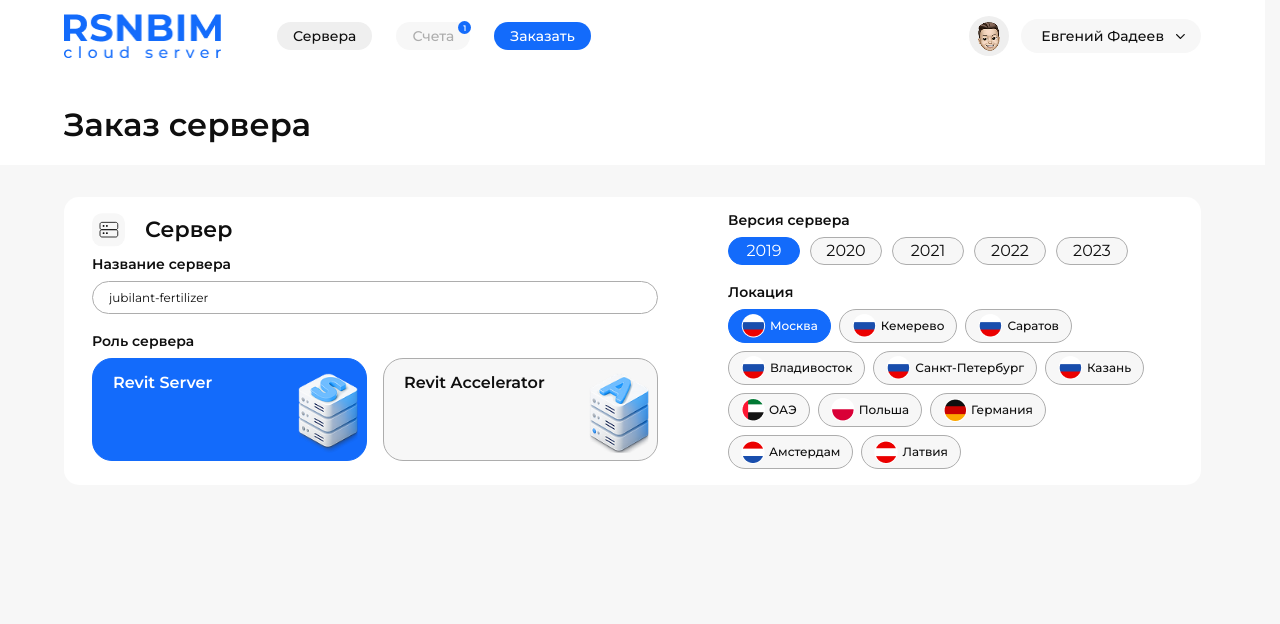
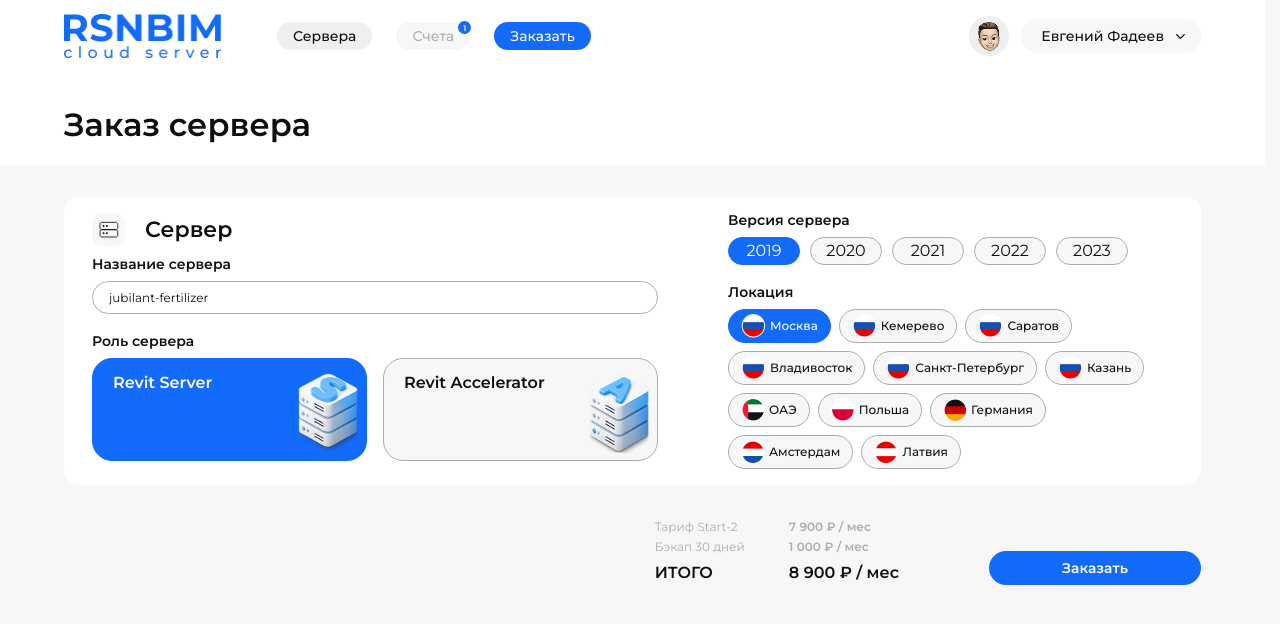
Before and after one commit to wispoz/RSNBIM-template, a Nuxt app: page /order in a window 1280 px wide. Shown: the top 624 px of the page. Built offline with nearby package versions, Linux system fonts and the light colour scheme.

Commit message:
upd order

```diff
--- a/app/pages/order.vue
+++ b/app/pages/order.vue
@@ -121,6 +121,17 @@
                 </div>
             </div>
         </div>
+        <div class="mt-5 md:mt-9 flex max-md:flex-col items-center md:items-end w-fit lg:ml-auto gap-9 md:gap-[90px]">
+            <div class="grid grid-cols-2 gap-x-6 gap-y-2 text-xs text-[#ADADAD] leading-[100%]">
+                <p>Тариф Start-2</p>
+                <p class="font-semibold">7 900 ₽ / мес</p>
+                <p>Бэкап 30 дней</p>
+                <p class="font-semibold">1 000 ₽ / мес</p>
+                <p class="text-base font-semibold text-[#0F0F0F]">ИТОГО</p>
+                <p class="text-base font-semibold text-[#0F0F0F]">8 900 ₽ / мес</p>
+            </div>
+            <button class="cursor-pointer w-[212px] h-[34px] flex items-center justify-center text-white bg-[#136BFB] text-sm font-semibold leading-[100%] rounded-full">Заказать</button>
+        </div>
     </section>
 </template>
 
```
